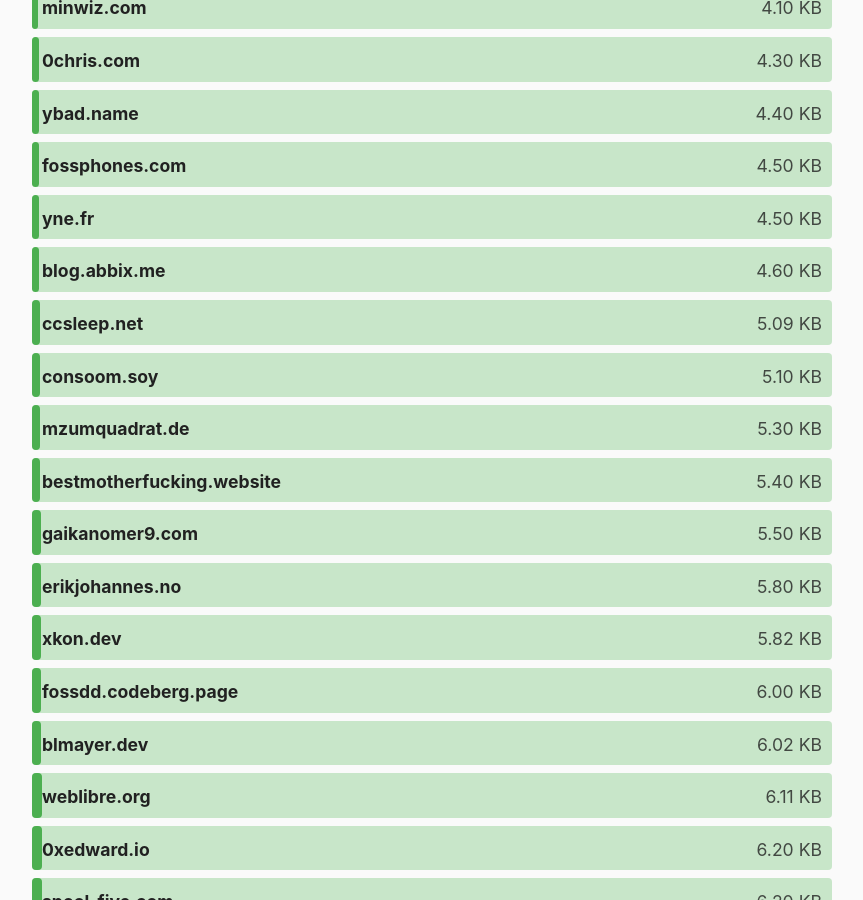
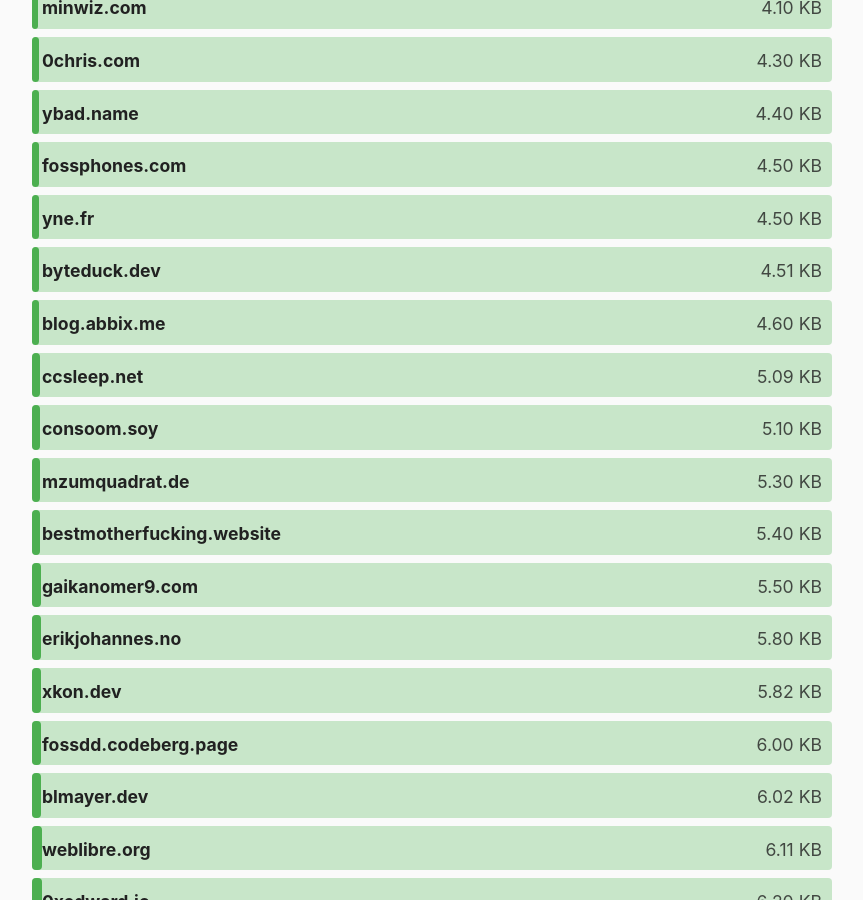
Before and after one commit to kevquirk/512kb.club, a Jekyll site: the page built from index.md, in a window 1280 px wide and 900 px high, scrolled down 1746 px. Shown: the whole window, without its empty margins (208-1071 px from the left). Built offline with Jekyll 4.4.1, drawn with Linux system fonts in a browser that asks for light colours.

Commit message:
Add byteduck.dev

```diff
--- a/_data/sites.yml
+++ b/_data/sites.yml
@@ -228,6 +228,11 @@
   size: 86
   last_checked: 2021-11-03
 
+- domain: byteduck.dev
+  url: https://byteduck.dev/
+  size: 4.51
+  last_checked: 2021-12-2
+
 - domain: caliandro.de
   url: https://caliandro.de/
   size: 213
```
